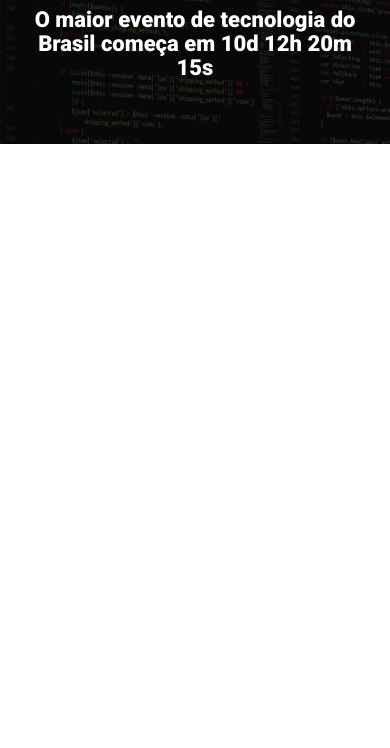
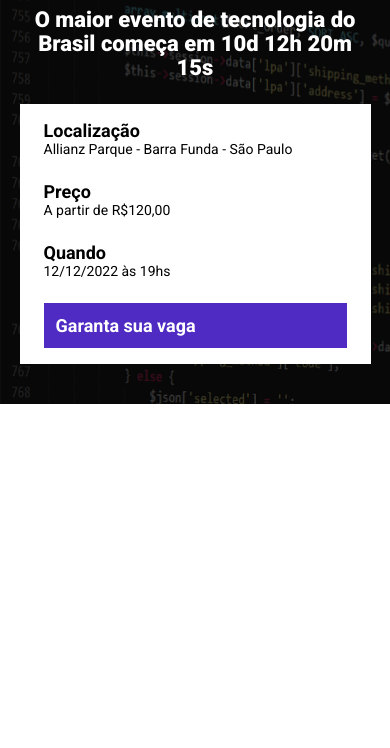
Before and after one commit to Vatuzi/LandPage_Ebac_talks, a website built with Parcel: page src/index.html in a window 390 px wide. Shown: the part 96-844 px from the top of the page. Built offline with nearby package versions, Linux system fonts and the light colour scheme.

Commit message:
Finalizando o hero

```diff
--- a/src/index.html
+++ b/src/index.html
@@ -16,6 +16,25 @@
             <p class="hero__text">
                 O maior evento de tecnologia do Brasil começa em 10d 12h 20m 15s
             </p>
+            <div class="infos-bar">
+                <ul class="infos-bar__infos">
+                    <li class="infos-bar__infos__item">
+                        <b>Localização</b>
+                        Allianz Parque - Barra Funda - São Paulo
+                    </li>
+                    <li class="infos-bar__infos__item">
+                        <b>Preço</b>
+                        A  partir de R$120,00
+                    </li>
+                    <li class="infos-bar__infos__item">
+                        <b>Quando</b>
+                        12/12/2022 às 19hs
+                    </li>
+                </ul>
+                <a href="#" class="button button--primary">
+                    Garanta sua vaga
+                </a>
+            </div>
         </div>
     </header>
     <script src="scripts/main.js"></script>
--- /dev/null
+++ b/src/styles/componentes/_infos_bar.scss
@@ -0,0 +1,40 @@
+.infos-bar {
+    padding: 16px 24px;
+    background-color: #fff;
+    display: flex;
+    justify-content: space-between;
+
+    &__infos {
+        display: flex;
+        gap: 40px;
+
+        &__item {
+            font-size: 14px;
+            color: #000;
+
+            b {
+                color: #000;
+                font-size: 18px;
+                display: block;
+            }
+        }
+    }
+
+    @media (max-width: 640px) {
+        display: block;
+
+        &__infos {
+            display: block;
+
+            &__item {
+                margin-bottom: 24px;
+            }
+        }
+    }
+
+    @media (max-width: 1024px) {
+        &__infos {
+            gap: 16px;
+        }
+    }
+}
--- /dev/null
+++ b/src/styles/componentes/buttons.scss
@@ -0,0 +1,23 @@
+.button {
+    padding: 12px;
+    font-size: 18px;
+    font-weight: bold;
+    text-decoration: none;
+    text-align: center;
+    white-space: nowrap;
+
+    &--primary {
+        color: #fff;
+        background-color: #4f2ac3;
+    }
+
+    @media (max-width: 640px) {
+        display: block;
+        width: 100%;
+    }
+
+    @media (max-width: 1024px) {
+        display: flex;
+        align-items: center;
+    }
+}
--- a/src/styles/main.scss
+++ b/src/styles/main.scss
@@ -1,4 +1,6 @@
 @use 'hero';
+@use 'componentes/infos_bar';
+@use 'componentes/buttons';
 
 *{
     margin: 0;
@@ -6,6 +8,7 @@
     box-sizing: border-box;
     font-family: Roboto, sans-serif;
     color: #fff;
+    list-style: none;
 }
 
 .container {
```
